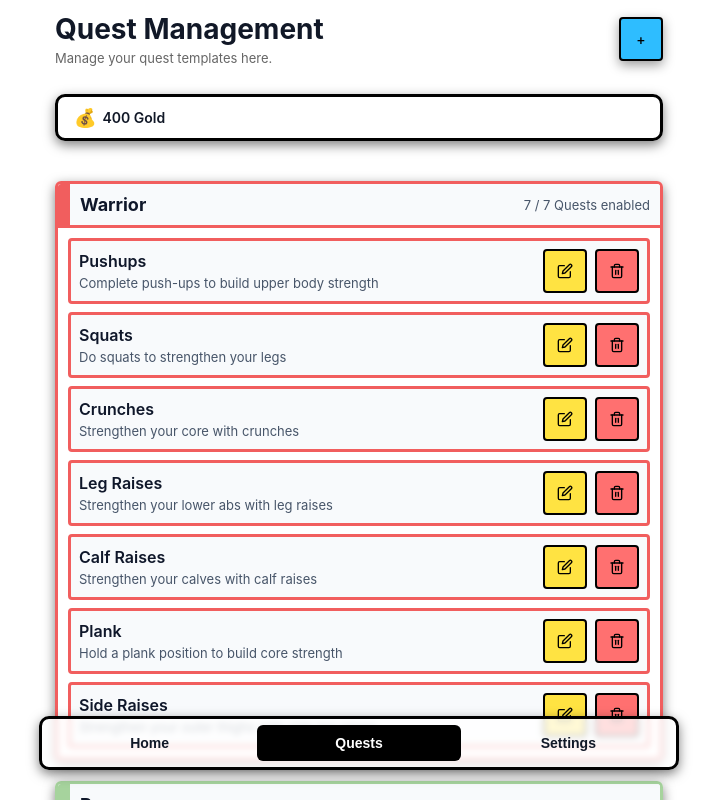
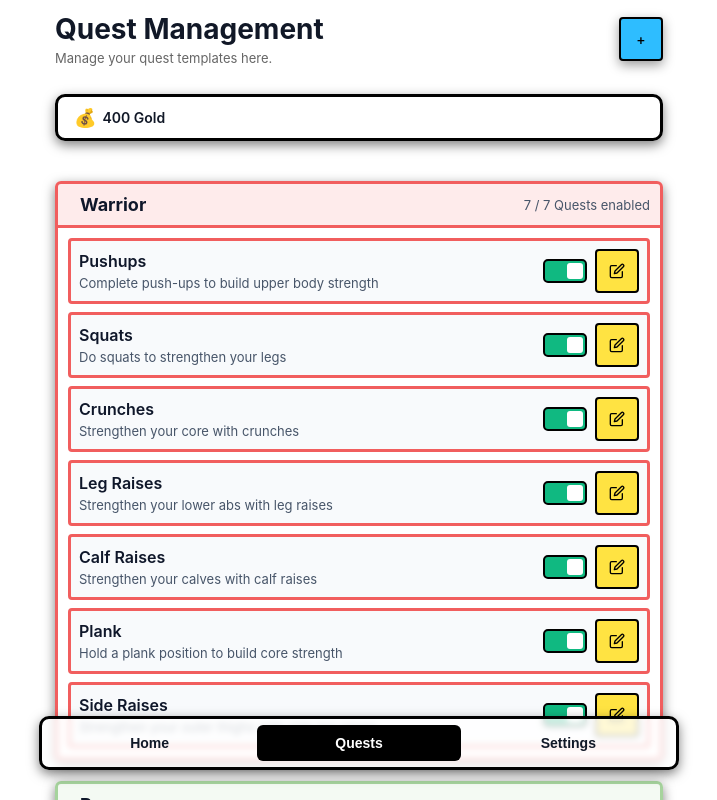
Before and after one commit to Raybawn/LevelUp, a Svelte app: page / in a window 1280 px wide. Both pictures are taken after a click on the button "Quests". Shown: the top 800 px of the page, without its empty margins (281-998 px from the left). Built offline with nearby package versions, Linux system fonts and the light colour scheme.

Commit message:
Unify class colours and styling, update toggle for quests, refactor stylesheets

```diff
--- a/src/data/classConfig.json
+++ b/src/data/classConfig.json
@@ -1,30 +1,37 @@
 {
   "Warrior": {
     "color": "#f15e5e",
+    "colorDimmed": "#f15e5e20",
     "description": "Strength"
   },
   "Ranger": {
     "color": "#a6d39dff",
+    "colorDimmed": "#a6d39d20",
     "description": "Endurance"
   },
   "Mage": {
     "color": "#96bddfff",
+    "colorDimmed": "#96bddf20",
     "description": "Mindfulness"
   },
   "Bard": {
     "color": "#ba97ddff",
+    "colorDimmed": "#ba97dd20",
     "description": "Creativity"
   },
   "Chef": {
     "color": "#ffb676",
+    "colorDimmed": "#ffb67620",
     "description": "Food and Drink"
   },
   "Sheep": {
     "color": "#d0dbe2ff",
+    "colorDimmed": "#d0dbe220",
     "description": "Sleep and Relaxation"
   },
   "Weekly": {
     "color": "#c5a997ff",
+    "colorDimmed": "#c5a99720",
     "description": "Weekly Challenges"
   }
 }
--- /dev/null
+++ b/src/styles/home.css
@@ -0,0 +1,61 @@
+.level-badge {
+  font-size: 14px;
+  font-weight: 600;
+  padding: 4px 10px;
+  background: rgba(0, 0, 0, 0.08);
+  border-radius: 12px;
+}
+
+.xp-bar-bg {
+  height: 20px;
+  background: #e0e0e0;
+  border: 2px solid #000;
+  border-radius: 4px;
+  overflow: hidden;
+}
+
+.xp-bar-fill {
+  height: 100%;
+  background: linear-gradient(90deg, #4ade80, #22c55e);
+  transition: width 0.3s ease;
+}
+
+.xp-text {
+  margin-top: 4px;
+  font-size: 13px;
+  color: #555;
+  text-align: center;
+}
+
+.btn-small {
+  padding: 4px 8px;
+  font-size: 12px;
+}
+
+.quest-type-badge {
+  font-size: 11px;
+  font-weight: 600;
+  padding: 2px 6px;
+  background: rgba(0, 0, 0, 0.1);
+  border-radius: 4px;
+  text-transform: uppercase;
+}
+
+@media (prefers-color-scheme: dark) {
+  .level-badge {
+    background: rgba(255, 255, 255, 0.15);
+  }
+
+  .xp-bar-bg {
+    background: #333;
+    border-color: #fff;
+  }
+
+  .xp-text {
+    color: #aaa;
+  }
+
+  .quest-type-badge {
+    background: rgba(255, 255, 255, 0.15);
+  }
+}
--- a/src/styles/quests.css
+++ b/src/styles/quests.css
@@ -12,15 +12,8 @@
   justify-content: space-between;
 }
 
-.page-sub {
-  margin: 4px 0 0;
-  color: #666666;
-  font-size: 13px;
-}
-
 .quests-list-wrap {
   margin-top: 12px;
-  padding-bottom: 120px;
   display: flex;
   flex-direction: column;
   gap: 20px;
@@ -151,6 +144,61 @@
 .quest-actions {
   display: flex;
   gap: 8px;
+  align-items: center;
+}
+
+/* Toggle Switch */
+.toggle-switch {
+  position: relative;
+  display: inline-block;
+  width: 44px;
+  height: 24px;
+  cursor: pointer;
+}
+
+.toggle-switch input {
+  opacity: 0;
+  width: 0;
+  height: 0;
+}
+
+.toggle-slider {
+  position: absolute;
+  cursor: pointer;
+  top: 0;
+  left: 0;
+  right: 0;
+  bottom: 0;
+  background-color: #cbd5e1;
+  transition: 0.3s;
+  border-radius: 5px;
+  border: 2px solid #000000;
+  box-sizing: border-box;
+}
+
+.toggle-slider:before {
+  position: absolute;
+  content: "";
+  height: 16px;
+  width: 16px;
+  left: 3px;
+  top: 2px;
+  background-color: white;
+  transition: 0.3s;
+  border-radius: 3px;
+}
+
+.toggle-switch input:checked + .toggle-slider {
+  background-color: #10b981;
+}
+
+.toggle-switch input:checked + .toggle-slider:before {
+  transform: translateX(19px);
+}
+
+.toggle-switch input:disabled + .toggle-slider {
+  opacity: 0.5;
+  cursor: not-allowed;
 }
 
 /* Modal */
@@ -219,9 +267,15 @@ select {
 
 .actions {
   display: flex;
-  justify-content: flex-end;
+  justify-content: space-between;
+  align-items: center;
   gap: 8px;
   margin-top: 12px;
+}
+
+.actions-right {
+  display: flex;
+  gap: 8px;
 }
 
 .btn-primary {
--- a/src/styles/ui-general.css
+++ b/src/styles/ui-general.css
@@ -1,9 +1,17 @@
 /* Minimal UI styles for Home, Settings, and Modal */
 
+/* Tab container with bottom navigation clearance */
 .page {
   display: block;
   padding-bottom: 96px; /* prevent bottom nav overlap */
 }
+
+.page-sub {
+  margin: 4px 0 0;
+  color: #666666;
+  font-size: 13px;
+}
+
 .muted {
   color: #666666;
 }
--- a/src/ui/home/Home.svelte
+++ b/src/ui/home/Home.svelte
@@ -1,9 +1,11 @@
 <script lang="ts">
+  import "../../styles/home.css";
   import "../../styles/ui-general.css";
   import { db, type CharacterClass } from "../../db/db";
   import { ensureInitialized } from "../../db/seed";
   import { completeQuest, rerollQuest, getRerollCost, unlockClass, unlockQuestSlot, collectWeeklyReward } from "../../logic/questActions";
   import { onMount } from "svelte";
+  import classConfig from "../../data/classConfig.json";
 
   let gold = 0;
   let rerollCost = 10;
@@ -133,15 +135,11 @@
   }
 
   function getClassColor(className: string): string {
-    const colors: Record<string, string> = {
-      Warrior: "#c41e3a",
-      Ranger: "#aad372",
-      Mage: "#3fc7eb",
-      Cleric: "#f48cba",
-      Rogue: "#fff468",
-      Paladin: "#f48cba",
-    };
-    return colors[className] ?? "#888";
+    return (classConfig as any)[className]?.color ?? "#888";
+  }
+
+  function getClassColorDimmed(className: string): string {
+    return (classConfig as any)[className]?.colorDimmed ?? "#88888820";
   }
 </script>
 
@@ -157,11 +155,12 @@
 
   {#each classes as charClass}
     {@const color = getClassColor(charClass.name)}
+    {@const colorDimmed = getClassColorDimmed(charClass.name)}
     {@const borderColor = charClass.isUnlocked ? color : "#888"}
     {@const xpPercent = getXPPercentage(charClass)}
     {@const classQuests = questsByClass[charClass.name] || []}
 
-    <div class="panel" style="border:3px solid {borderColor}; border-left: 6px solid {borderColor}; box-shadow: 4px 4px 0 {borderColor}22">
+    <div class="panel" style="background:{colorDimmed}; border:3px solid {borderColor}; box-shadow: 4px 4px 0 {borderColor}22">
       <div style="display:flex;justify-content:space-between;align-items:center;margin-bottom:12px">
         <h3 style="margin:0;color:{color}">{charClass.name}</h3>
         {#if !charClass.isUnlocked}
@@ -178,7 +177,7 @@
       </div>
 
       {#if !charClass.isUnlocked}
-        <div class="muted">Unlock this class to start earning quests!</div>
+        <div class="muted">Unlock this class to start leveling!</div>
       {:else}
         <!-- XP Progress Bar -->
         <div style="margin-bottom:12px">
@@ -319,67 +318,3 @@
     </div>
   {/if}
 </div>
-
-<style>
-  .level-badge {
-    font-size: 14px;
-    font-weight: 600;
-    padding: 4px 10px;
-    background: rgba(0, 0, 0, 0.08);
-    border-radius: 12px;
-  }
-
-  .xp-bar-bg {
-    height: 20px;
-    background: #e0e0e0;
-    border: 2px solid #000;
-    border-radius: 4px;
-    overflow: hidden;
-  }
-
-  .xp-bar-fill {
-    height: 100%;
-    background: linear-gradient(90deg, #4ade80, #22c55e);
-    transition: width 0.3s ease;
-  }
-
-  .xp-text {
-    margin-top: 4px;
-    font-size: 13px;
-    color: #555;
-    text-align: center;
-  }
-
-  .btn-small {
-    padding: 4px 8px;
-    font-size: 12px;
-  }
-
-  .quest-type-badge {
-    font-size: 11px;
-    font-weight: 600;
-    padding: 2px 6px;
-    background: rgba(0, 0, 0, 0.1);
-    border-radius: 4px;
-    text-transform: uppercase;
-  }
-
-  @media (prefers-color-scheme: dark) {
-    .level-badge {
-      background: rgba(255, 255, 255, 0.15);
-    }
-
-    .xp-bar-bg {
-      background: #333;
-      border-color: #fff;
-    }
-
-    .xp-text {
-      color: #aaa;
-    }
-
-    .quest-type-badge {
-      background: rgba(255, 255, 255, 0.15);
-    }
-  }
-</style>
--- a/src/ui/quests/QuestsTab.svelte
+++ b/src/ui/quests/QuestsTab.svelte
@@ -13,6 +13,9 @@
 
   const getCategoryColor = (category: string): string =>
     (classConfig as ClassColorMap)[category]?.color ?? fallbackColor;
+
+  const getCategoryColorDimmed = (category: string): string =>
+    (classConfig as any)[category]?.colorDimmed ?? "#f8fafc";
 
   let quests: QuestCategory = {};
   let isModalOpen = false;
@@ -83,10 +86,25 @@
     const next: QuestCategory = { ...quests };
     next[category] = (next[category] ?? []).filter((q) => q.id !== questToDelete.id);
     quests = next;
+    editQuest = null;
+  }
+
+  async function handleToggleEnabled(quest: QuestTemplate) {
+    // Toggle enabled status
+    const updated = { ...quest, enabled: !quest.enabled };
+    await db.questTemplates.put(updated);
+
+    // Update local state
+    const category = quest.type === "Weekly" ? "Weekly" : quest.class || "Unknown";
+    const next: QuestCategory = { ...quests };
+    next[category] = (next[category] ?? []).map((q) =>
+      q.id === quest.id ? updated : q
+    );
+    quests = next;
   }
 </script>
 
-<div class="quests-root">
+<div class="page quests-root">
   <div class="quests-header-row">
     <div>
       <h1 class="page-title">Quest Management</h1>
@@ -133,11 +151,7 @@
       {#each groupedQuests as [category, questList] (category)}
         {@const enabledCount = questList.filter((q) => q.enabled).length}
         <section class="quest-card" style={`--class-border: ${getCategoryColor(category)};`}>
-          <div class="quest-card-header">
-            <div
-              class="header-strip"
-              style={`background: ${getCategoryColor(category)};`}
-            ></div>
+          <div class="quest-card-header" style={`background: ${getCategoryColorDimmed(category)};`}>
             <div class="header-content">
               <h3 class="header-title">{category}</h3>
             </div>
@@ -157,18 +171,18 @@
                   <div class="quest-desc">{quest.description}</div>
                 </div>
                 <div class="quest-actions">
+                  <label class="toggle-switch" aria-label="Toggle quest enabled">
+                    <input
+                      type="checkbox"
+                      checked={quest.enabled}
+                      on:change={() => handleToggleEnabled(quest)}
+                    />
+                    <span class="toggle-slider"></span>
+                  </label>
                   <button class="btn btn-quest btn-edit" on:click={() => (editQuest = quest)} aria-label="Edit quest">
                     <svg xmlns="http://www.w3.org/2000/svg" width="16" height="16" viewBox="0 0 24 24" fill="none" stroke="currentColor" stroke-width="2" stroke-linecap="round" stroke-linejoin="round">
                       <path d="M11 4H4a2 2 0 0 0-2 2v14a2 2 0 0 0 2 2h14a2 2 0 0 0 2-2v-7"></path>
                       <path d="M18.5 2.5a2.121 2.121 0 0 1 3 3L12 15l-4 1 1-4 9.5-9.5z"></path>
-                    </svg>
-                  </button>
-                  <button class="btn btn-quest btn-delete" on:click={() => handleDeleteQuest(quest)} aria-label="Delete quest">
-                    <svg xmlns="http://www.w3.org/2000/svg" width="16" height="16" viewBox="0 0 24 24" fill="none" stroke="currentColor" stroke-width="2" stroke-linecap="round" stroke-linejoin="round">
-                      <polyline points="3 6 5 6 21 6"></polyline>
-                      <path d="M19 6v14a2 2 0 0 1-2 2H7a2 2 0 0 1-2-2V6m3 0V4a2 2 0 0 1 2-2h4a2 2 0 0 1 2 2v2"></path>
-                      <line x1="10" y1="11" x2="10" y2="17"></line>
-                      <line x1="14" y1="11" x2="14" y2="17"></line>
                     </svg>
                   </button>
                 </div>
@@ -189,6 +203,7 @@
       quest={editQuest}
       onClose={() => (editQuest = null)}
       onSave={handleEditQuest}
+      onDelete={handleDeleteQuest}
     />
   {/if}
 </div>
```
Also changed, not shown: src/ui/classes/ClassesTab.svelte (+2 -9 lines), src/ui/quests/CreateQuestModal.svelte (+27 -4 lines).
